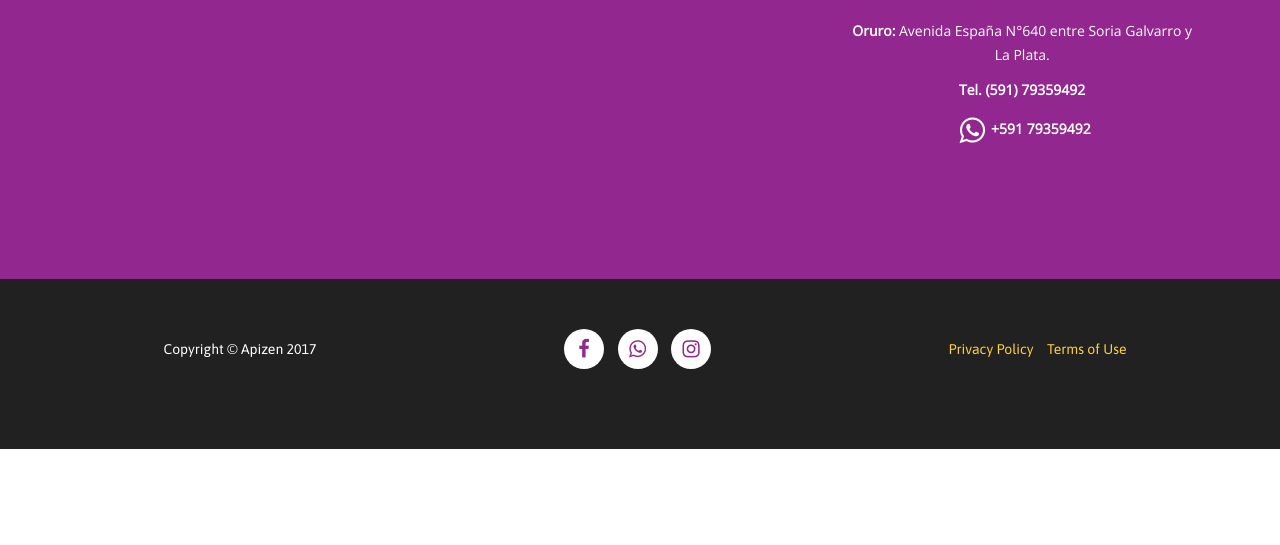
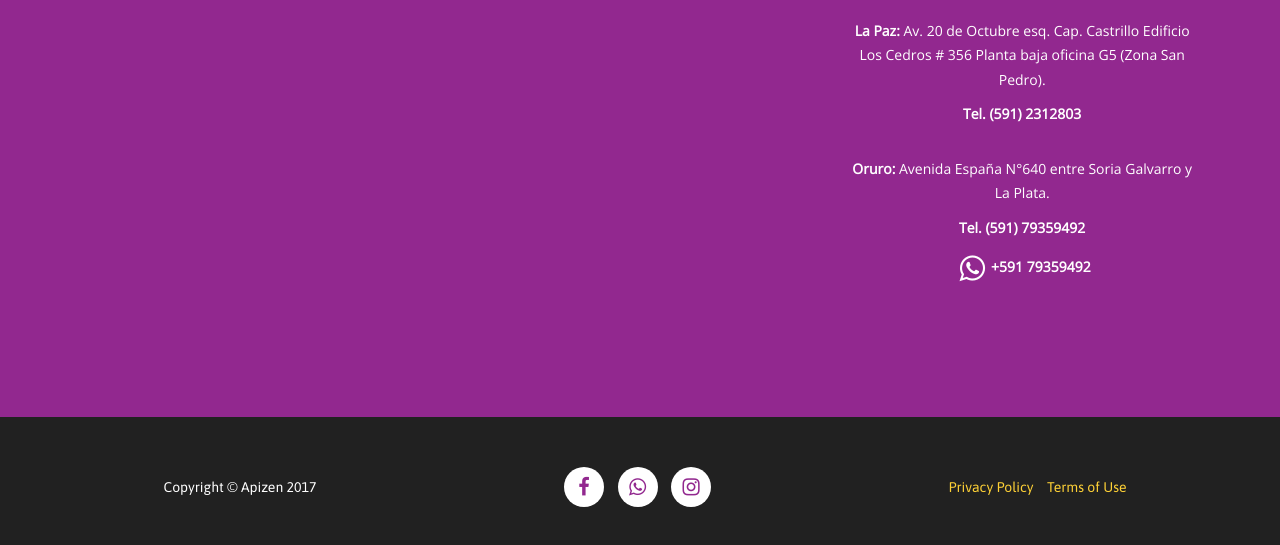
Before and after one commit to attobitt/apizen, a website: page index.html in a window 1280 px wide. Shown: the part 7299-7844 px from the top of the page. Before the commit the page ends 7748 px from the top, so only its background shows below. Drawn offline with nearby package versions, Linux system fonts and the light colour scheme; files that its build step writes are made by us from their sources.

Commit message:
Add new La Paz city address

```diff
--- a/index.html
+++ b/index.html
@@ -669,6 +669,8 @@
                         <p><strong>Tel. (591) 4-4063643</strong></p><br>
                         <p><strong>Santa Cruz:</strong> Calle Cañada Strongest Esquina Platanillos Edif. SUTO local 5B Planta Baja.</p>
                         <p><strong>Tel. (591) 3301353</strong></p><br>
+                        <p><strong>La Paz:</strong> Av. 20 de Octubre esq. Cap. Castrillo Edificio Los Cedros # 356 Planta baja oficina G5 (Zona San Pedro).</p>
+                        <p><strong>Tel. (591) 2312803</strong></p><br>
                         <p><strong>Oruro:</strong> Avenida España N°640 entre Soria Galvarro y La Plata.</p>
                         <p><strong>Tel. (591) 79359492</strong></p>
                         <div align="center">
```
